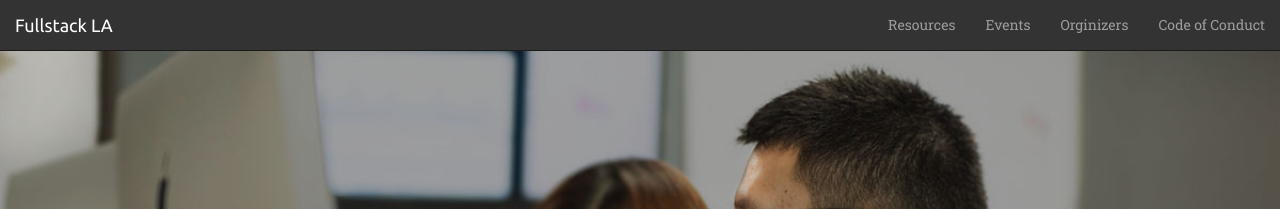
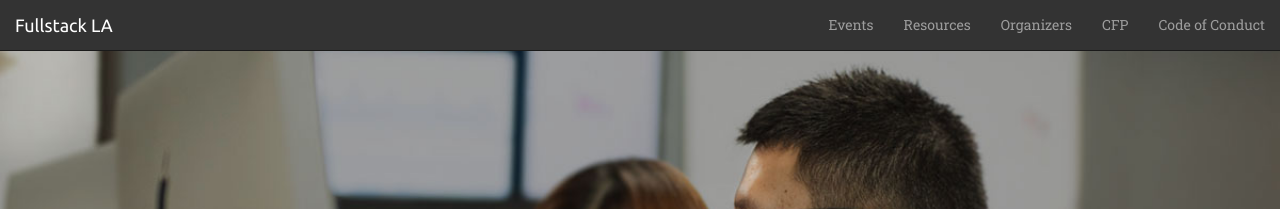
Before and after one commit to fullstackla/fullstackla.github.io, a Jekyll site: the page built from index.html, in a window 1280 px wide. Shown: the top 209 px of the page. Built offline with Jekyll 4.4.1, drawn with Linux system fonts in a browser that asks for light colours; some web fonts are replaced.

Commit message:
Add cfp and organizers to navbar.

```diff
--- a/_config.yml
+++ b/_config.yml
@@ -49,6 +49,7 @@ address:
 
 # Build settings
 markdown: kramdown
+future: true
 sass:
     sass_dir: _sass
 
--- a/_includes/navbar.html
+++ b/_includes/navbar.html
@@ -15,9 +15,10 @@
     <!-- Collect the nav links, forms, and other content for toggling -->
     <div class="collapse navbar-collapse" id="bs-example-navbar-collapse-1">
       <ul class="nav navbar-nav navbar-right">
+        <li><a href="/#events">Events</a></li>
         <li><a href="/resources">Resources</a></li>
-        <li><a href="/#events">Events</a></li>
-        <li><a href="/#orginizers">Orginizers</a></li>
+        <li><a href="/#orginizers">Organizers</a></li>
+        <li><a href="/cfp">CFP</a></li>
         <li><a href="/code-of-conduct">Code of Conduct</a></li>
       </ul>
     </div><!-- /.navbar-collapse -->
```
